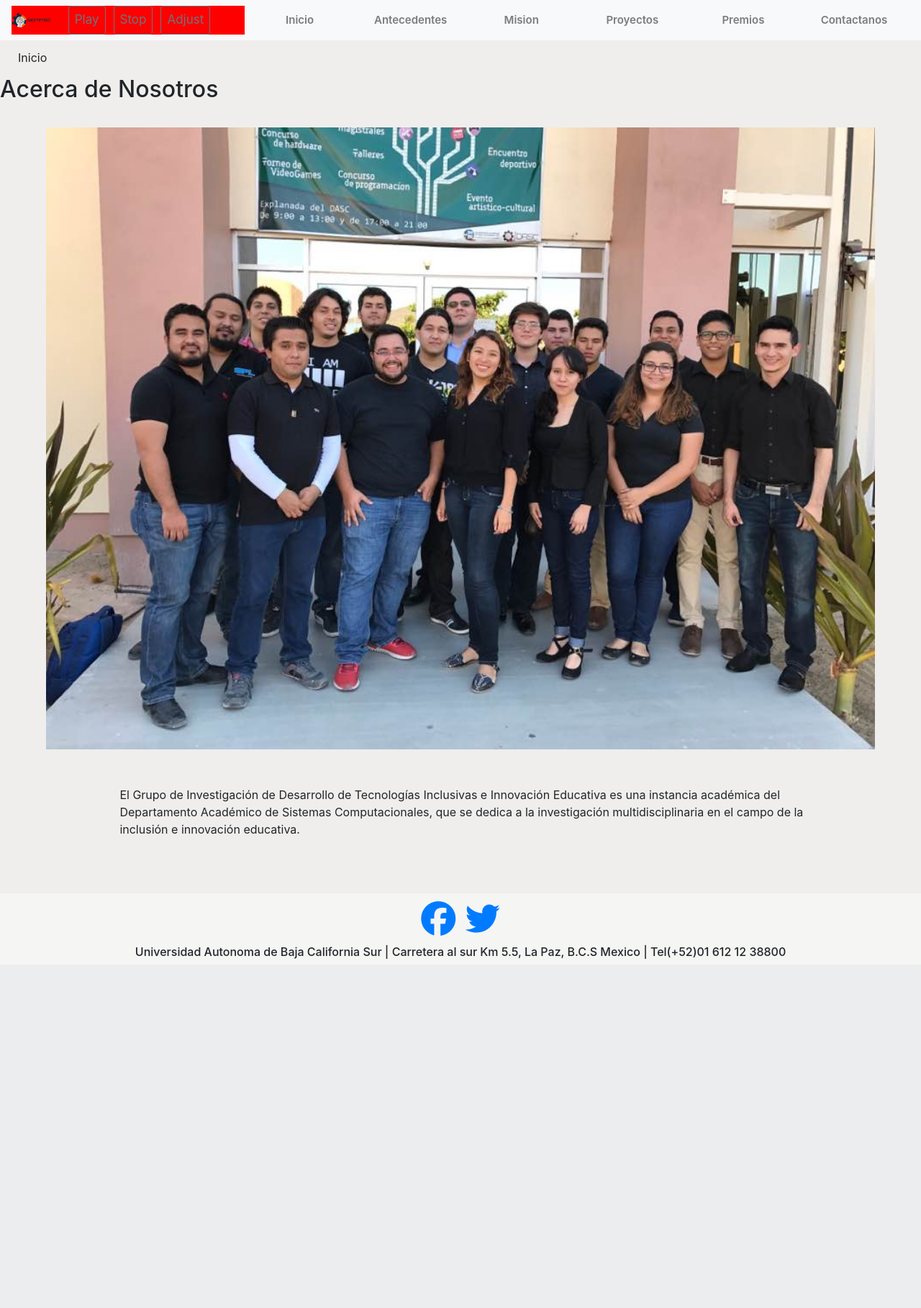
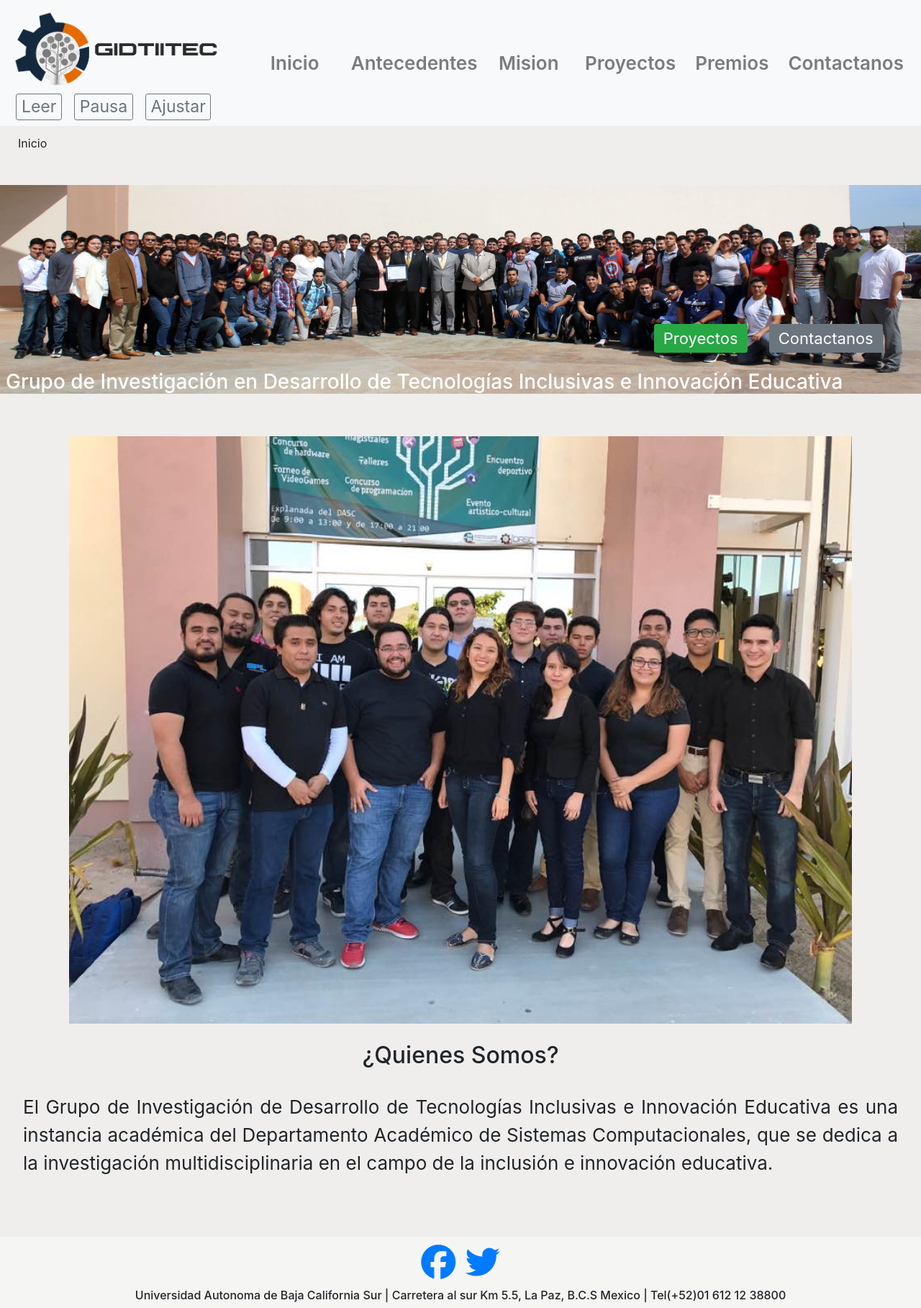
Before and after one commit to SaulHernandez230/GIDTIITEC, a PHP site: page / in a window 1280 px wide. Shown: the whole page at 72% size. Before the commit the page ends 1332 px from the top, so only its background shows below. Run offline with PHP 8.4, Linux system fonts and the light colour scheme; some libraries are stand-ins or nearby versions.

Commit message:
inicio y contactanos

```diff
--- a/Sources/CSS/antecedentes.css
+++ b/Sources/CSS/antecedentes.css
@@ -39,7 +39,7 @@
   float: right; margin: 3% 4% 0% 0%; width: 43%;
   min-height: 265px; font-size: 17px; max-height: 295px;
 }
-  #timeLine { display: initial; width: 90%;}
+  #Antecedentes #timeLine { display: initial; width: 90%;}
 }
 
 /* Large devices (desktops, 1024px and up) */
--- a/Sources/CSS/header.css
+++ b/Sources/CSS/header.css
@@ -27,11 +27,11 @@ header li{
 #nav .button-container{
   margin-bottom: 1%;
   width:64%;
-  background: red;
 }
 #nav button{
   display: inline-block;
   margin: 0 1%;
+  padding: .5%;
   width: 28%;
   font-size: 14px;
 }
@@ -48,20 +48,21 @@ header li{
   header img{ margin:0%; width: 90%;}
   #navbarNav{ width: 100%;}
   #navbarNav div{width: 100%;}
-  #nav div a{ margin: 0; padding: 0;width: 20%; text-align: center; font-size: 15px; font-weight: 600;}
-  #nav .button-container{margin:0; width:35%; background: red;}
-  #nav button{ display: inline-block; margin:0 1%; width: auto; font-size: 17px;}
+  #nav div a{ width: 20%; text-align: center; font-size: 18px; font-weight: 600;}
+  #nav .button-container{margin:0; width:35%;}
+  #nav button{ margin:0 1%; padding: 0 2%;width: auto; font-size: 17px;}
 }
 
 /* Large devices (desktops, 1024px and up) */
 @media (min-width: 1024px)
 {
-  header img{ width: 17%;}
-  header div a{font-size: 19px;}
+  header img{ width: 90%;}
+  #nav div a{font-size: 23px;}
+  #nav button{ margin:0 2%; font-size: 23px;}
 }
 
 /* Extra large devices (large desktops, 1200px and up) */
 @media (min-width: 1200px)
 {
-  header div a{font-size: 21px;}
+  #nav div a{font-size: 26px;}
 }
--- a/Sources/CSS/inicio.css
+++ b/Sources/CSS/inicio.css
@@ -1,17 +1,50 @@
+*{
+  box-sizing: border-box;
+}
+#Inicio h1, #Inicio #bienvenida, #Inicio a{
+  display: none;
+}
+#Inicio h2{
+  text-align: center;
+}
+#Inicio img{
+  width: 95%;
+  margin: 2.5%;
+}
+#Inicio p{
+  margin: 2.5%;
+  width: 95%;
+  text-align: justify;
+}
+#Inicio a {color: white;}
 /* Small devices (landscape phones, 480px and up) */
 @media (min-width: 480px){
+  #Inicio img { margin:2% 7.5%; width: 85%;}
+  #Inicio p{ font-size: 20px;}
 }
 
 /* Medium devices (tablets, 768px and up) */
 @media (min-width: 768px){
+  #Inicio h1, #Inicio #bienvenida{ display: initial; margin: 0; width:100%;}
+  #Inicio h1{position:relative; left:8px; bottom: 25px; font-size: 19.7px; color:white;}
+  #Inicio a{display: initial; position:relative; margin: 0% 1%; left:65%; top:160px;font-size: 17px;}
+  #Inicio #bienvenida{max-height: 200px; }
+  #Inicio p{ font-size: 24px;}
 }
 
 /* Large devices (desktops, 1024px and up) */
 @media (min-width: 1024px)
 {
+  #Inicio h1{font-size: 25px; bottom: 30px;}
+  #Inicio a{margin: 0% 1%; left:70%; top:200px;}
+  #Inicio #bienvenida{max-height: 250px;}
+  #Inicio p{ font-size: 26px;}
 }
 
 /* Extra large devices (large desktops, 1200px and up) */
 @media (min-width: 1200px)
 {
+  #Inicio h1{font-size: 28px; bottom: 33px;}
+  #Inicio a{margin: 0% 1%; left:70%; top:230px; font-size: 22px;}
+  #Inicio #bienvenida{max-height: 290px;}
 }
--- a/Sources/CSS/mision.css
+++ b/Sources/CSS/mision.css
@@ -33,11 +33,11 @@
 /* Large devices (desktops, 1024px and up) */
 @media (min-width: 1024px)
 {
-  .M,.VO h3{text-align: center;}
-  .OE h3{padding-left:2%; }
-  .M{width: 90%; margin:2% 5%; }
-  .VO{float: left; margin: 1% 1% 1% 8%;  width: 37%; height: auto;}
-  .OE{ display: inline-block; margin:2% 3%; width: 90%; height: auto;}
+  #Mision .M, #Mision .VO h3{text-align: center;}
+  #Mision .OE h3{padding-left:2%; }
+  #Mision .M{width: 90%; margin:2% 5%; }
+  #Mision .VO{float: left; margin: 1% 1% 1% 8%;  width: 37%; height: auto;}
+  #Mision .OE{ display: inline-block; margin:2% 3%; width: 90%; height: auto;}
 
 }
 
--- a/Sources/CSS/proyectos.css
+++ b/Sources/CSS/proyectos.css
@@ -7,34 +7,34 @@
 #Proyectos h2{
   margin: 1% 2% 1%;
 }
-#carousel{
+#Proyectos #carousel{
   margin: 1% 0;
   width: 100%;
   background: rgb(245, 245, 243);
 }
-#carousel iframe{
+#Proyectos #carousel iframe{
   width: 100%;
 }
-.proyect{
+#Proyectos .proyect{
   display: inline-block;
   margin: 3% 0;
   width: 100%;
   height: auto;
   background: rgb(245, 245, 243);
 }
-.proyect h3,img,p{
+#Proyectos .proyect h3,#Proyectos img,#Proyectos p{
   margin: 2% 5%;
   width: 90%;
 }
-.proyect img{
+#Proyectos .proyect img{
   border-radius: 6px;
   /* box-shadow: 0 0 25px rgba(76,176,76,1);} */
 }
-.proyect h3{
+#Proyectos .proyect h3{
   text-align: center;
   font-size: 23px;
 }
-.proyect p{
+#Proyectos .proyect p{
   text-align: justify;
 }
 #Proyectos .button-container button , .modal-footer button{
@@ -65,33 +65,33 @@
 }
 /*devices (landscape phones, 480px and up) */
 @media (min-width: 480px){
-  .proyect h3 {margin-top:3%; font-size: 29px; font-weight: 500}
-  .proyect img,p{margin: 2% 13%; width: 75%;}
-  .button-container button{ margin: 2% 13% 3% 0%; width: 32%; max-width: 170px; font-size: 22px;}
+  #Proyectos .proyect h3 {margin-top:3%; font-size: 29px; font-weight: 500}
+  #Proyectos .proyect img, #Proyectos p{margin: 2% 13%; width: 75%;}
+  #Proyectos .button-container button{ margin: 2% 13% 3% 0%; width: 32%; max-width: 170px; font-size: 22px;}
 }
 
 /* Medium devices (tablets, 768px and up) */
 @media (min-width: 768px){
   #Proyectos h2{margin: 1% 0%; text-align: center;}
   #carousel iframe{ height: 400px;}
-  .proyect img {float: left; margin: 2% 3% 0%;  width: 35%; height: 290px;}
-  .button-container{float: left; margin: 2% 2% 3% 0%; width: 55%; height: auto;}
-  .proyect p {float: left; margin: 0; width: 100%; min-height: 240px; font-size:18px;}
-  .button-container button{margin: 2% 2%;}
+  #Proyectos .proyect img {float: left; margin: 2% 3% 0%;  width: 35%; height: 290px;}
+  #Proyectos .button-container{float: left; margin: 2% 2% 3% 0%; width: 55%; height: auto;}
+  #Proyectos .proyect p {float: left; margin: 0; width: 100%; min-height: 240px; font-size:18px;}
+  #Proyectos .button-container button{margin: 2% 2%;}
 }
 
 /* Large devices (desktops, 1024px and up) */
 @media (min-width: 1024px)
 {
   #carousel iframe{ height: 450px;}
-  .proyect{margin: 2% 0;}
-  .proyect p {font-size:20px;}
-  .button-container button{ min-height:40px; font-size: 23px;}
+  #Proyectos .proyect{margin: 2% 0;}
+  #Proyectos .proyect p {font-size:20px;}
+  #Proyectos .button-container button{ min-height:40px; font-size: 23px;}
 }
 
 /* Extra large devices (large desktops, 1200px and up) */
 @media (min-width: 1200px)
 {
   #carousel iframe{ height: 500px;}
-  .proyect p {font-size:24px;}
+  #Proyectos .proyect p {font-size:24px;}
 }
--- a/Sources/Components/header.html
+++ b/Sources/Components/header.html
@@ -7,14 +7,14 @@
     <link rel="stylesheet" href="https://stackpath.bootstrapcdn.com/bootstrap/4.3.1/css/bootstrap.min.css" integrity="sha384-ggOyR0iXCbMQv3Xipma34MD+dH/1fQ784/j6cY/iJTQUOhcWr7x9JvoRxT2MZw1T" crossorigin="anonymous">
 
     <!-- css links -->
-    <link id="link1" rel="stylesheet" href="/GIDTIITEC/Sources/CSS/footer.css">
-    <link id="link2" rel="stylesheet" href="/GIDTIITEC/Sources/CSS/header.css">
-    <link id="link3" rel="stylesheet" href="/GIDTIITEC/Sources/CSS/inicio.css">
-    <link id="link4" rel="stylesheet" href="/GIDTIITEC/Sources/CSS/antecedentes.css">
-    <link id="link5" rel="stylesheet" href="/GIDTIITEC/Sources/CSS/mision.css">
-    <link id="link6" rel="stylesheet" href="/GIDTIITEC/Sources/CSS/proyectos.css">
-    <link id="link7" rel="stylesheet" href="/GIDTIITEC/Sources/CSS/premios.css">
-    <link id="link8" rel="stylesheet" href="/GIDTIITEC/Sources/CSS/contactanos.css">
+    <link rel="stylesheet" href="/GIDTIITEC/Sources/CSS/footer.css">
+    <link rel="stylesheet" href="/GIDTIITEC/Sources/CSS/header.css">
+    <link rel="stylesheet" href="/GIDTIITEC/Sources/CSS/inicio.css">
+    <link rel="stylesheet" href="/GIDTIITEC/Sources/CSS/antecedentes.css">
+    <link rel="stylesheet" href="/GIDTIITEC/Sources/CSS/mision.css">
+    <link rel="stylesheet" href="/GIDTIITEC/Sources/CSS/proyectos.css">
+    <link rel="stylesheet" href="/GIDTIITEC/Sources/CSS/premios.css">
+    <link rel="stylesheet" href="/GIDTIITEC/Sources/CSS/contactanos.css">
     <link id="link9" rel="stylesheet" href="">
 
     <!-- JQ Script-->
@@ -31,13 +31,13 @@
         <img class="navbar-brand" src="/GIDTIITEC/Sources/Img/gidtiitec.png" role="banner" aria-label="GIDTIITEC Logo">
 
         <!-- START SPEECH BUTTON -->
-        <button class="btn btn-sm btn-outline-secondary"  type="button" onclick="startSpeech()">Play</button>
+        <button class="btn btn-sm btn-outline-secondary"  type="button" onclick="startSpeech()">Leer</button>
 
         <!-- STOP SPEECH BUTTON -->
-        <button class="btn btn-sm btn-outline-secondary" type="button" onclick="stopSpeech()">Stop</button>
+        <button class="btn btn-sm btn-outline-secondary" type="button" onclick="stopSpeech()">Pausa</button>
 
         <!-- HIGH CONTRAST BUTTON -->
-        <button class="btn btn-sm btn-outline-secondary" type="button" id="highContrast" onclick="changeContrast()">Adjust</button>
+        <button class="btn btn-sm btn-outline-secondary" type="button" id="highContrast" onclick="changeContrast()">Ajustar</button>
       </div>
       <!-- NAVBAR BUTTON -->
       <span class="navbar-toggler" data-toggle="collapse" data-target="#navbarNav" aria-controls="navbarNav" aria-expanded="false" aria-label="Toggle navigation">
--- a/Sources/JS/switchAnchor.js
+++ b/Sources/JS/switchAnchor.js
@@ -21,8 +21,10 @@ $(document).ready(function(){
 
   var anchor = document.getElementById(sessionStorage.getItem("anchorId"))
   var bread = document.getElementById(sessionStorage.getItem("breadId"))
-  anchor.className = sessionStorage.getItem("saveClass")
+  anchor.className =sessionStorage.getItem("saveClass")
   bread.style ="display:initial"
-  var fn = window["highContrast"]
-  fn()
+  if(sessionStorage.getItem("mode")!= null){
+    var fn = window["highContrast"]
+    fn()
+  }
 });
--- a/Sources/Views/Inicio.php
+++ b/Sources/Views/Inicio.php
@@ -1,11 +1,15 @@
 <body>
   <div id="Inicio">
-    <!-- <img id="bienvenida" src="../../Sources/Img/bienvenida.png" aria-labely="Grupo de invesitgacion y desarrollo de Tecnologias Inclusivas">
-    <h1>Grupo de Investigación en Desarrollo de Tecnologías Inclusivas e Innovación Educativa</h1> -->
+    <div>
+      <a id="a3" class="btn btn-success">Proyectos</a>
+      <a id="a6" class="btn btn-secondary">Contactanos</a>
+      <img id="bienvenida" src="/GIDTIITEC/Sources/Img/bienvenida.png" aria-labely="Grupo de invesitgacion y desarrollo de Tecnologias Inclusivas">
+      <h1>Grupo de Investigación en Desarrollo de Tecnologías Inclusivas e Innovación Educativa</h1>
+    </div>
 
-    <h2>Acerca de Nosotros</h2>
-    <span class="sr-only">Acerca de nosotros</span>
-    <img src="../Sources/Img/grupo.png" >
+    <img src="/GIDTIITEC/Sources/Img/grupo.png" >
+    <span class="sr-only">¿Quienes Somos?</span>
+    <h2>¿Quienes Somos?</h2>
     <p>
       El Grupo de Investigación de Desarrollo de Tecnologías Inclusivas e Innovación Educativa es
       una instancia académica del Departamento Académico de Sistemas Computacionales, que se dedica
```
Also changed, not shown: Sources/CSS/contactanos.css (+33 -0 lines), Sources/Views/Contactanos.php (+13 -0 lines).
